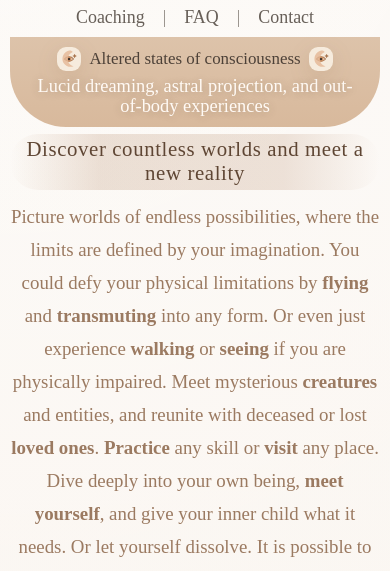
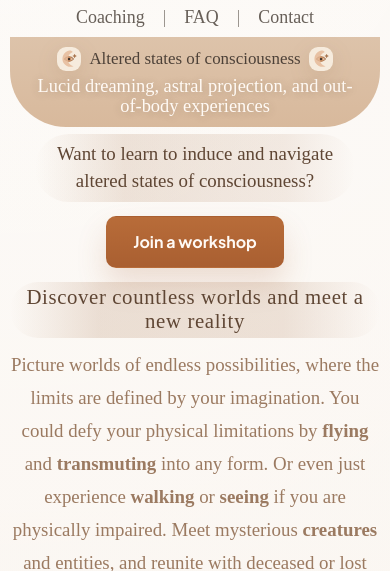
Before and after one commit to karinemiras/lucid-dreaming-amsterdam, a website: page index.html in a window 390 px wide. Shown: the part 212-783 px from the top of the page. Drawn offline with Linux system fonts and the light colour scheme; a web font is replaced by a local one.

Commit message:
Move hero CTA up on mobile only

```diff
--- a/styles.css
+++ b/styles.css
@@ -1086,8 +1086,32 @@ font-size: clamp(1.4rem, 3vw, 2.2rem);
     padding-bottom: 28px;
   }
 
+  .hero-copy {
+    display: flex;
+    flex-direction: column;
+  }
+
+  .hero-actions {
+    order: -1;
+    justify-content: center;
+    margin: 0 0 14px;
+  }
+
   .hero-note {
     flex-basis: 100%;
+  }
+
+  .hero-actions .hero-note {
+    flex-basis: auto;
+    justify-content: center;
+    width: min(100%, 34ch);
+    max-width: 100%;
+    padding: 0.32em 0.72em 0.38em;
+    text-align: center;
+  }
+
+  .hero-actions .hero-note::before {
+    display: none;
   }
 
   .hero-visual {
```
